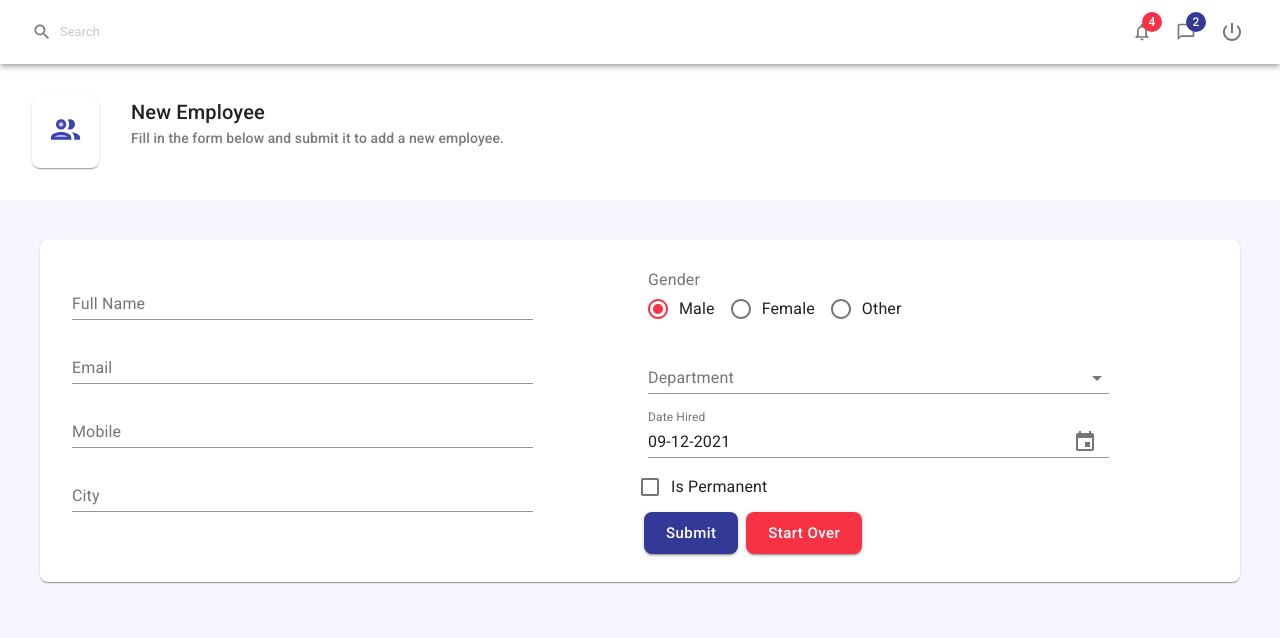
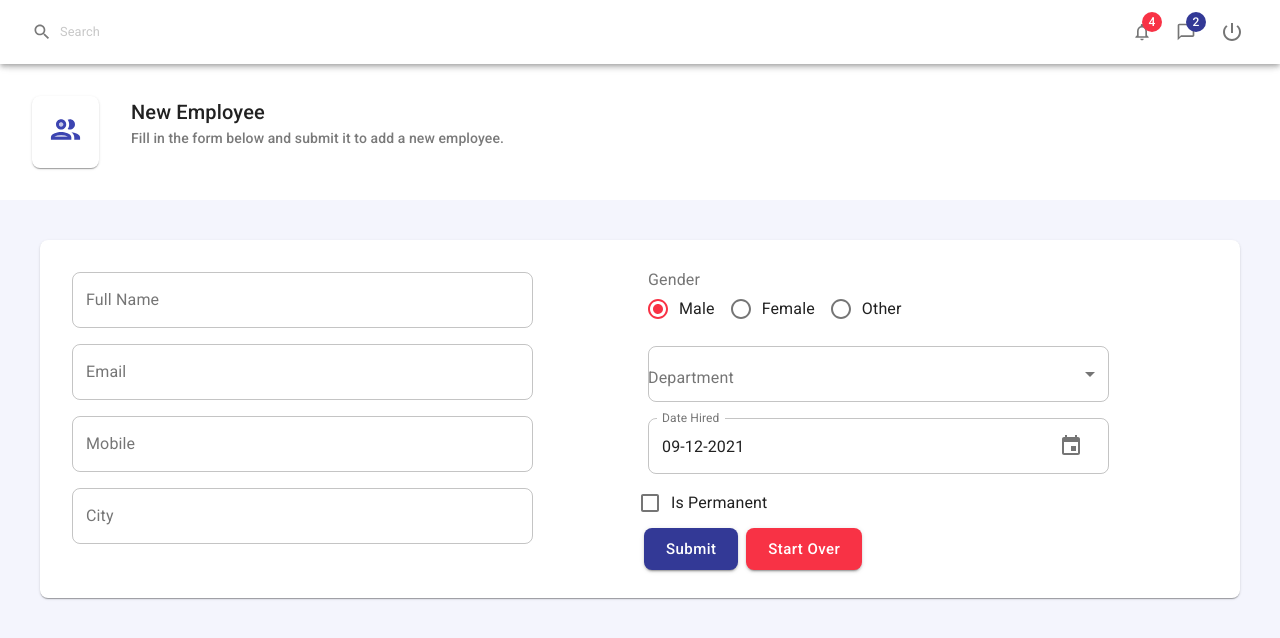
Before and after one commit to marothi-codes/learning-material-ui, a React (Create React App) app: page / in a window 1280 px wide. Shown: the top 638 px of the page. Built offline with nearby package versions, Linux system fonts and the light colour scheme.

Commit message:
Form field variant changed to 'outlined'.

```diff
--- a/src/components/controls/DatePicker.js
+++ b/src/components/controls/DatePicker.js
@@ -5,7 +5,13 @@ import {
 } from "@material-ui/pickers";
 import DateFnsUtils from "@date-io/date-fns";
 
-export default function DatePicker({ name, label, value, onChange }) {
+export default function DatePicker({
+  name,
+  label,
+  value,
+  inputVariant,
+  onChange,
+}) {
   const convertToDefEventPara = (name, value) => ({
     target: { name, value },
   });
@@ -18,6 +24,7 @@ export default function DatePicker({ name, label, value, onChange }) {
         label={label}
         format="dd-MM-yyyy"
         name={name}
+        inputVariant={inputVariant || "outlined"}
         value={value}
         onChange={(date) => onChange(convertToDefEventPara(name, date))}
         KeyboardButtonProps={{
--- a/src/components/controls/Input.js
+++ b/src/components/controls/Input.js
@@ -1,12 +1,13 @@
 import { TextField } from "@material-ui/core";
 import React from "react";
 
-export default function Input({ name, label, type, value, onChange }) {
+export default function Input({ name, label, type, value, variant, onChange }) {
   return (
     <TextField
       label={label}
       name={name}
       type={type || "text"}
+      variant={variant || "outlined"}
       value={value}
       onChange={onChange}
     />
--- a/src/components/controls/Select.js
+++ b/src/components/controls/Select.js
@@ -7,12 +7,18 @@ import {
 import React from "react";
 
 export default function Select(props) {
-  const { name, label, value, onChange, options } = props;
+  const { name, label, value, variant, onChange, options } = props;
 
   return (
     <FormControl>
       <InputLabel>{label}</InputLabel>
-      <MuiSelect label={label} name={name} value={value} onChange={onChange}>
+      <MuiSelect
+        label={label}
+        name={name}
+        variant={variant || "outlined"}
+        value={value}
+        onChange={onChange}
+      >
         <MenuItem value="">None</MenuItem>
         {options.map((option) => (
           <MenuItem key={option} value={option.id}>
--- a/src/pages/Employees/EmployeeForm.js
+++ b/src/pages/Employees/EmployeeForm.js
@@ -28,7 +28,7 @@ export default function EmployeeForm() {
   return (
     <Form>
       <Grid container>
-        <Grid item xs={6}>
+        <Grid item sm={6}>
           <Controls.Input
             label="Full Name"
             name="fullname"
@@ -56,7 +56,7 @@ export default function EmployeeForm() {
             onChange={(e) => handleInputChange(e)}
           />
         </Grid>
-        <Grid item xs={6}>
+        <Grid item sm={6}>
           <Controls.RadioGroup
             name="gender"
             label="Gender"
--- a/src/services/employeeService.js
+++ b/src/services/employeeService.js
@@ -6,5 +6,6 @@ export const getDepartmentsCollection = () => [
   { id: 5, title: "Marketing" },
   { id: 6, title: "Networking" },
   { id: 7, title: "Photography" },
-  { id: 8, title: "Videography" },
+  { id: 8, title: "Software Development" },
+  { id: 9, title: "Videography" },
 ];
```
